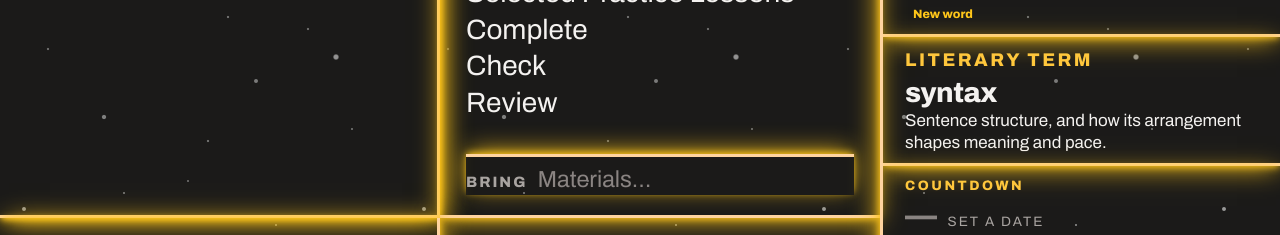
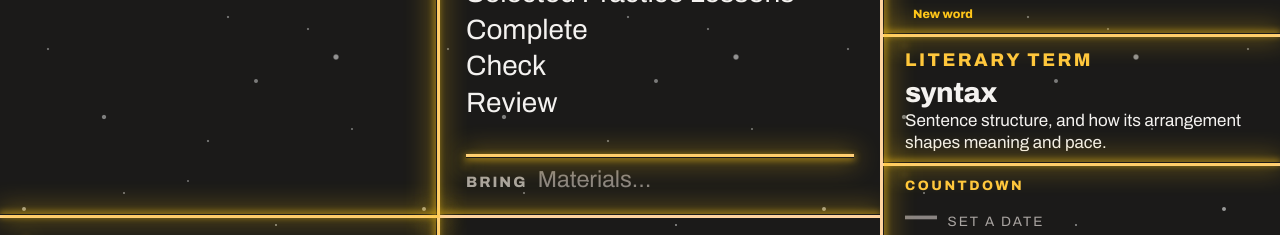
Before and after one commit to georgewestlund-hash/daily-holocron, a plain HTML site: page docs/index.html in a window 1280 px wide. Shown: the part 235-470 px from the top of the page. Drawn offline with nearby package versions, Linux system fonts and the light colour scheme.

Commit message:
Glow both sides of every divider
The previous fix was real but insufficient. An outer box-shadow follows the
whole box, so offsetting it and clawing back the spread only ever blooms on one
side of the line. That reads fine on the board's outer edges, where the glow
falls into open space, and poorly on an internal divider, where one side is lit
and the other is a hard edge. The result looks like a smudge rather than a beam,
which is why the Homework and Study divider and the tab separators stood out.

Each lit edge now carries a one pixel pseudo-element pinned to that edge with a
centred, unoffset glow, so the bloom falls evenly on both sides. Blur radii and
colour still come from the Glow control, so Off stays clean.

Marked elements take position relative and z-index 1 so an earlier sibling's
glow is not painted over by a later one; corner cells use both ::before and
::after for their two edges.

Verified per direction: 8 r, 9 b, 4 rb, 3 l and 9 t edges all render a lit
pseudo-element, where before the check only confirmed the shadow property
existed rather than that anything was visible.

Co-Authored-By: Claude Opus 5 <noreply@anthropic.com>

```diff
--- a/docs/index.html
+++ b/docs/index.html
@@ -54,11 +54,16 @@
 
      Blur radii and the glow colour's alpha both come from the Glow control, so
      Off leaves clean unlit rules and High throws a wide bloom. */
-  [data-lz="r"]  { box-shadow: 2px 0 var(--lz-b1) -1px var(--color-laser-glow), 5px 0 var(--lz-b2) -4px var(--color-laser-glow); }
-  [data-lz="b"]  { box-shadow: 0 2px var(--lz-b1) -1px var(--color-laser-glow), 0 5px var(--lz-b2) -4px var(--color-laser-glow); }
-  [data-lz="rb"] { box-shadow: 2px 0 var(--lz-b1) -1px var(--color-laser-glow), 5px 0 var(--lz-b2) -4px var(--color-laser-glow), 0 2px var(--lz-b1) -1px var(--color-laser-glow), 0 5px var(--lz-b2) -4px var(--color-laser-glow); }
-  [data-lz="l"]  { box-shadow: -2px 0 var(--lz-b1) -1px var(--color-laser-glow), -5px 0 var(--lz-b2) -4px var(--color-laser-glow); }
-  [data-lz="t"]  { box-shadow: 0 -2px var(--lz-b1) -1px var(--color-laser-glow), 0 -5px var(--lz-b2) -4px var(--color-laser-glow); }
+  [data-lz] { position: relative; z-index: 1; }
+  [data-lz]::before, [data-lz]::after {
+    content: ""; position: absolute; pointer-events: none; z-index: 2;
+    box-shadow: 0 0 var(--lz-b1) 1px var(--color-laser-glow),
+                0 0 var(--lz-b2) 2px var(--color-laser-glow);
+  }
+  [data-lz="r"]::after,  [data-lz="rb"]::after { top: 0; bottom: 0; right: 0;  width: 1px; }
+  [data-lz="l"]::after                         { top: 0; bottom: 0; left: 0;   width: 1px; }
+  [data-lz="b"]::after,  [data-lz="rb"]::before { left: 0; right: 0; bottom: 0; height: 1px; }
+  [data-lz="t"]::after                         { left: 0; right: 0; top: 0;    height: 1px; }
 </style>
 </helmet>
 <div style="height:100vh; display:flex; flex-direction:column; font-family:var(--font-body); --color-accent:{{ cAccent }}; --color-accent-200:{{ cAccent200 }}; --color-accent-400:{{ cAccent400 }}; --color-accent-600:{{ cAccent600 }}; --color-accent-700:{{ cAccent700 }}; --color-bg:{{ cBg }}; --color-text:{{ cInk }}; --color-divider:{{ cDivider }}; --color-laser:{{ cLaser }}; --color-laser-glow:{{ cLaserGlow }}; --lz-b1:{{ lzB1 }}; --lz-b2:{{ lzB2 }}; --color-neutral-100:{{ cN100 }}; --color-neutral-200:{{ cN200 }}; --color-neutral-500:{{ cN500 }}; --color-neutral-600:{{ cN600 }}; --color-neutral-700:{{ cN700 }}; color:var(--color-text); background-color:var(--color-bg); background-image:{{ bdImage }}; background-size:{{ bdSize }}; animation:{{ flashAnim }}">
```
